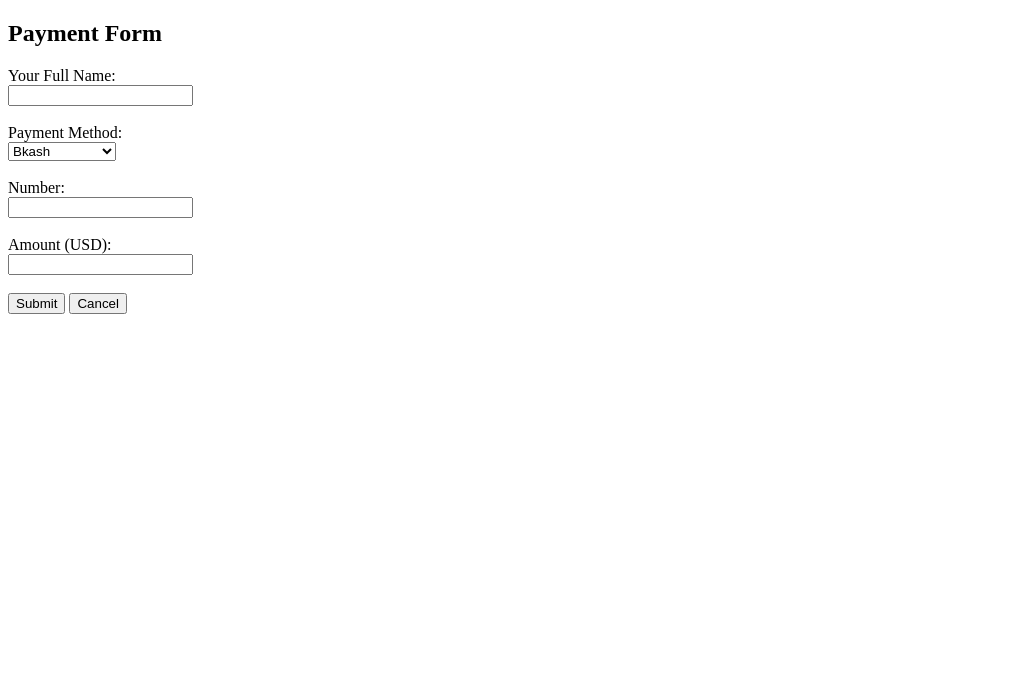
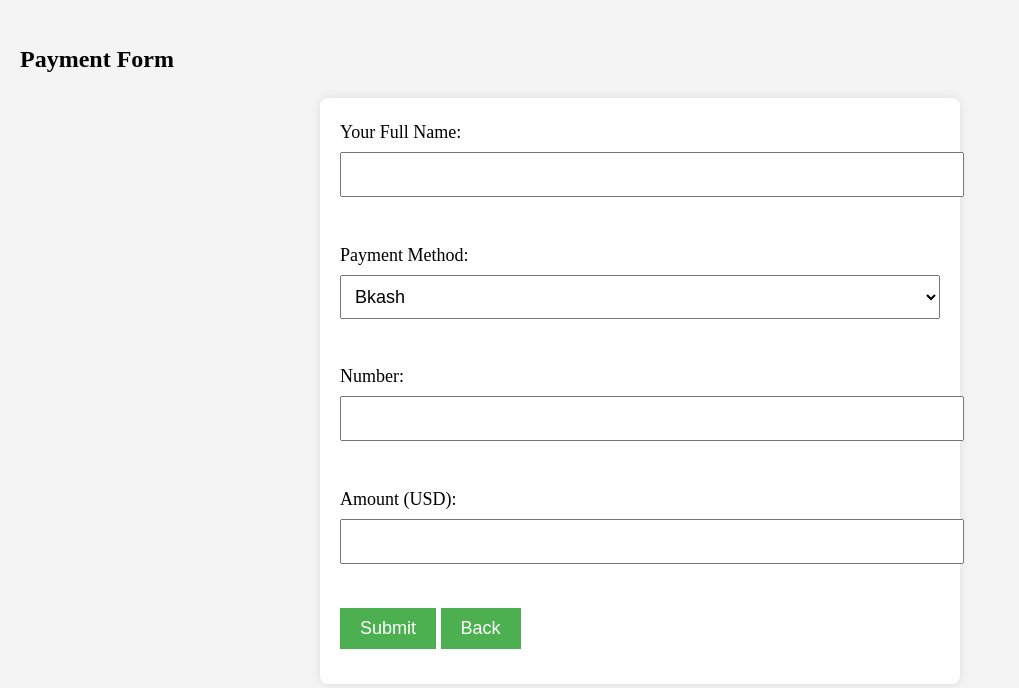
Before and after one commit to EarningFromMAI/Azizul, a plain HTML site: page index.html in a window 1280 px wide. Shown: the whole page, without its empty margins (0-1019 px from the left). Drawn offline with Linux system fonts and the light colour scheme.

Commit message:
Update index.html

```diff
--- a/index.html
+++ b/index.html
@@ -4,6 +4,47 @@
     <meta charset="UTF-8">
     <meta name="viewport" content="width=device-width, initial-scale=1.0">
     <title>Payment Form</title>
+    <style>
+        body {
+            font-size: 18px; /* ফন্ট সাইজ বড় করা হলো */
+            line-height: 1.6;
+            margin: 0;
+            padding: 20px;
+            background-color: #f4f4f4;
+        }
+        h2 {
+            font-size: 24px;
+        }
+        label, input, select, button {
+            font-size: 18px;
+            margin-bottom: 15px;
+        }
+        button {
+            background-color: #4CAF50;
+            color: white;
+            padding: 10px 20px;
+            border: none;
+            cursor: pointer;
+            font-size: 18px;
+        }
+        button:hover {
+            background-color: #45a049;
+        }
+        input, select {
+            width: 100%;
+            padding: 10px;
+            font-size: 18px;
+            margin-top: 5px;
+        }
+        form {
+            background-color: #fff;
+            padding: 20px;
+            border-radius: 8px;
+            box-shadow: 0 0 10px rgba(0, 0, 0, 0.1);
+            max-width: 600px;
+            margin: 0 auto;
+        }
+    </style>
 </head>
 <body>
     <h2>Payment Form</h2>
@@ -25,7 +66,7 @@
         <input type="number" id="amount" name="amount" required><br><br>
 
         <button type="button" onclick="submitForm()">Submit</button>
-        <button type="button" onclick="cancelForm()">Cancel</button>
+        <button type="button" onclick="goBack()">Back</button>
     </form>
 
     <script>
@@ -46,17 +87,11 @@ Amount: ${amount} USD
                 alert("Submission Successful!");
             } else {
                 alert("Amount must be 5 USD or more.");
-                const backButton = document.createElement("button");
-                backButton.innerText = "Back";
-                backButton.onclick = function () {
-                    window.history.back(); // পূর্বের পেজে ফিরে যাওয়ার জন্য
-                };
-                document.body.appendChild(backButton);
             }
         }
 
-        function cancelForm() {
-            document.getElementById("paymentForm").reset();
+        function goBack() {
+            window.history.back(); // পূর্বের পেজে ফিরে যাওয়ার জন্য
         }
 
         function sendToTelegram(message) {
```
